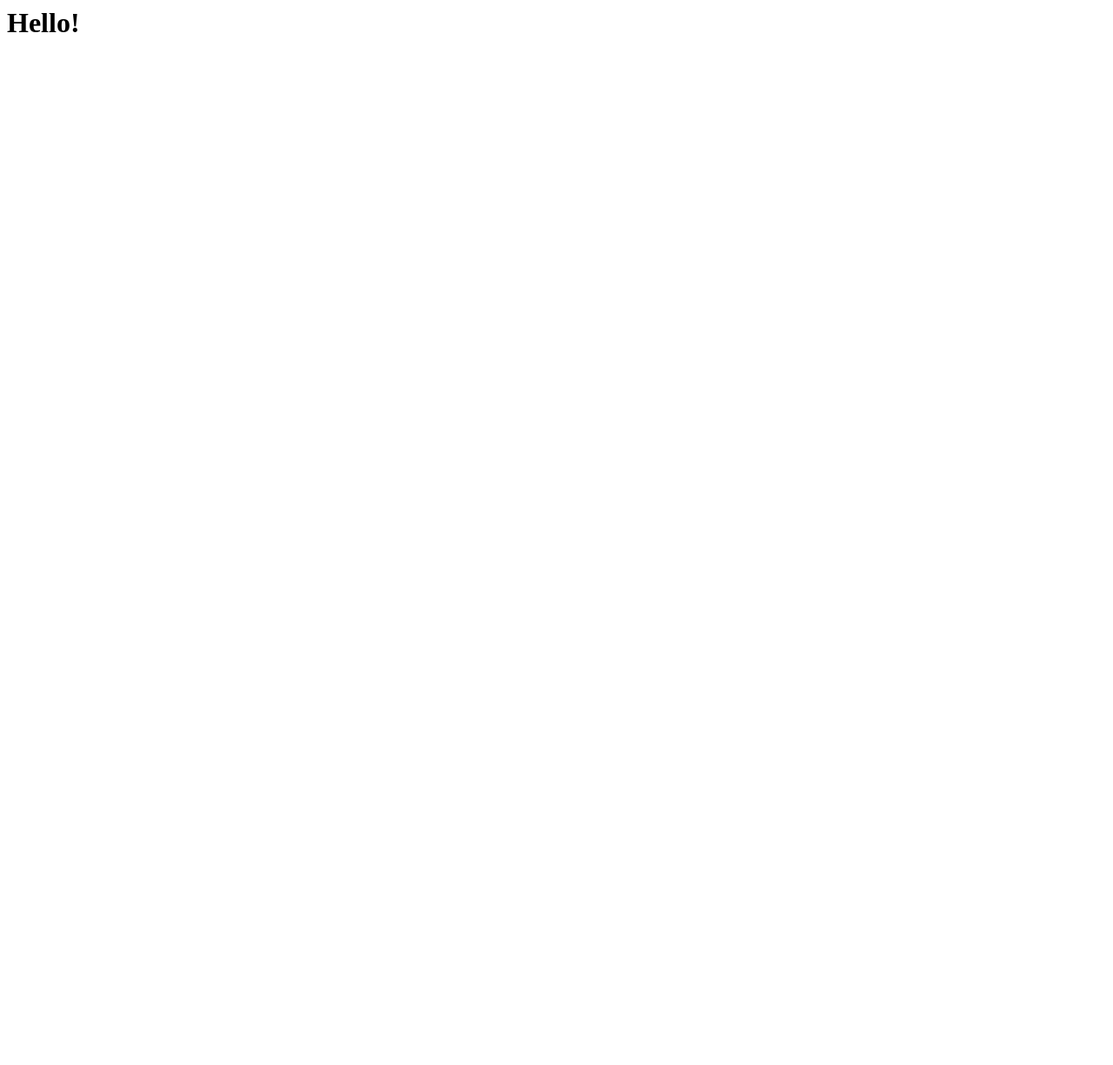
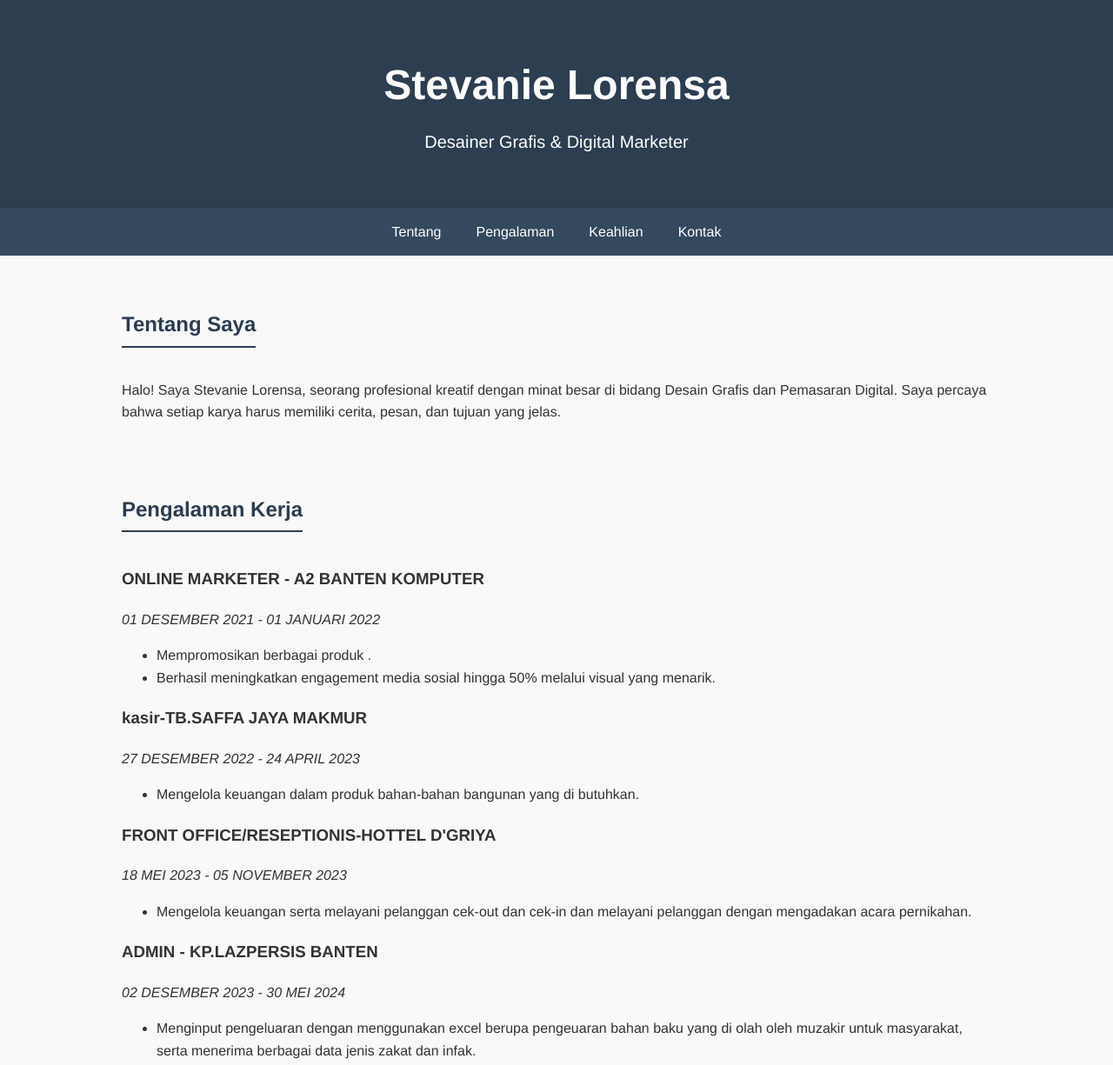
Before and after one commit to vanie25-art/vanie25-art.github.io, a plain HTML site: page index.html in a window 1280 px wide. Shown: the top 1225 px of the page at 87% size. Before the commit the page ends 800 px from the top, so only its background shows below. Drawn offline with Linux system fonts and the light colour scheme.

Commit message:
Update index.html

```diff
--- a/index.html
+++ b/index.html
@@ -1 +1,167 @@
-<h1>Hello!</h1>
+<!DOCTYPE html>
+<html lang="id">
+<head>
+  <meta charset="UTF-8" />
+  <meta name="viewport" content="width=device-width, initial-scale=1.0"/>
+  <title>Stevanie Lorensa | Portfolio</title>
+  <style>
+    body {
+      font-family: 'Helvetica', sans-serif;
+      margin: 0;
+      padding: 0;
+      background: #f9f9f9;
+      color: #333;
+      line-height: 1.6;
+    }
+
+    header {
+      background: #2c3e50;
+      color: #fff;
+      padding: 60px 20px;
+      text-align: center;
+    }
+
+    header h1 {
+      margin: 0;
+      font-size: 48px;
+    }
+
+    header p {
+      margin: 10px 0 0;
+      font-size: 20px;
+    }
+
+    nav {
+      background: #34495e;
+      display: flex;
+      justify-content: center;
+    }
+
+    nav a {
+      color: #fff;
+      padding: 15px 20px;
+      text-decoration: none;
+    }
+
+    nav a:hover {
+      background: #2c3e50;
+    }
+
+    .container {
+      max-width: 1000px;
+      margin: 40px auto;
+      padding: 0 20px;
+    }
+
+    section {
+      margin-bottom: 60px;
+    }
+
+    h2 {
+      color: #2c3e50;
+      margin-bottom: 20px;
+      border-bottom: 2px solid #2c3e50;
+      display: inline-block;
+      padding-bottom: 5px;
+    }
+
+    .skills li, .contact li {
+      list-style: none;
+      margin-bottom: 8px;
+    }
+
+    footer {
+      background: #2c3e50;
+      color: #fff;
+      text-align: center;
+      padding: 20px;
+    }
+
+    @media (max-width: 768px) {
+      header h1 {
+        font-size: 32px;
+      }
+
+      header p {
+        font-size: 16px;
+      }
+    }
+  </style>
+</head>
+<body>
+
+  <header>
+    <h1>Stevanie Lorensa</h1>
+    <p>Desainer Grafis & Digital Marketer</p>
+  </header>
+
+  <nav>
+    <a href="#about">Tentang</a>
+    <a href="#experience">Pengalaman</a>
+    <a href="#skills">Keahlian</a>
+    <a href="#contact">Kontak</a>
+  </nav>
+
+  <div class="container">
+    <section id="about">
+      <h2>Tentang Saya</h2>
+      <p>
+        Halo! Saya Stevanie Lorensa, seorang profesional kreatif dengan minat besar di bidang Desain Grafis dan Pemasaran Digital. Saya percaya bahwa setiap karya harus memiliki cerita, pesan, dan tujuan yang jelas.
+      </p>
+    </section>
+
+    <section id="experience">
+      <h2>Pengalaman Kerja</h2>
+      <h3>ONLINE MARKETER - A2 BANTEN KOMPUTER</h3>
+      <p><em> 01 DESEMBER 2021 - 01 JANUARI 2022</em></p>
+      <ul>
+        <li>Mempromosikan berbagai produk .</li>
+        <li>Berhasil meningkatkan engagement media sosial hingga 50% melalui visual yang menarik.</li>
+      </ul>
+
+      <h3>kasir-TB.SAFFA JAYA MAKMUR</h3>
+      <p><em>27 DESEMBER 2022 - 24 APRIL 2023</em></p>
+      <ul>
+        <li>Mengelola keuangan dalam produk bahan-bahan bangunan yang di butuhkan.</li>
+      </ul>
+
+      <h3>FRONT OFFICE/RESEPTIONIS-HOTTEL D'GRIYA</h3>
+      <p><em>18 MEI 2023 - 05 NOVEMBER 2023</em></p>
+      <ul>
+        <li>Mengelola keuangan serta melayani pelanggan cek-out dan cek-in dan melayani pelanggan dengan mengadakan acara pernikahan.</li>
+      </ul>
+
+      <h3>ADMIN - KP.LAZPERSIS BANTEN</h3>
+      <p><em>02 DESEMBER 2023 - 30 MEI 2024</em></p>
+      <ul>
+        <li>Menginput pengeluaran dengan menggunakan excel berupa pengeuaran bahan baku yang di olah oleh muzakir untuk masyarakat,
+           serta menerima berbagai data jenis zakat dan infak.</li>
+      </ul>
+    </section>
+
+    <section id="skills">
+      <h2>Keahlian</h2>
+      <ul class="skills">
+        <li>Adobe Photoshop, Illustrator, InDesign</li>
+        <li>Content Creation & Social Media Strategy</li>
+        <li>Branding & Visual Identity</li>
+        <li>Komunikasi & Presentasi</li>
+      </ul>
+    </section>
+
+    <section id="contact">
+      <h2>Kontak</h2>
+      <ul class="contact">
+        <li>Email: stevanie.lorensa@email.com</li>
+        <li>Telepon: +62 812-3456-7890</li>
+        <li>LinkedIn: <a href="#" target="_blank">linkedin.com/in/stevanielorensa</a></li>
+      </ul>
+    </section>
+  </div>
+
+  <footer>
+    &copy; 2025 Stevanie Lorensa | All Rights Reserved
+  </footer>
+
+</body>
+</html>
```
